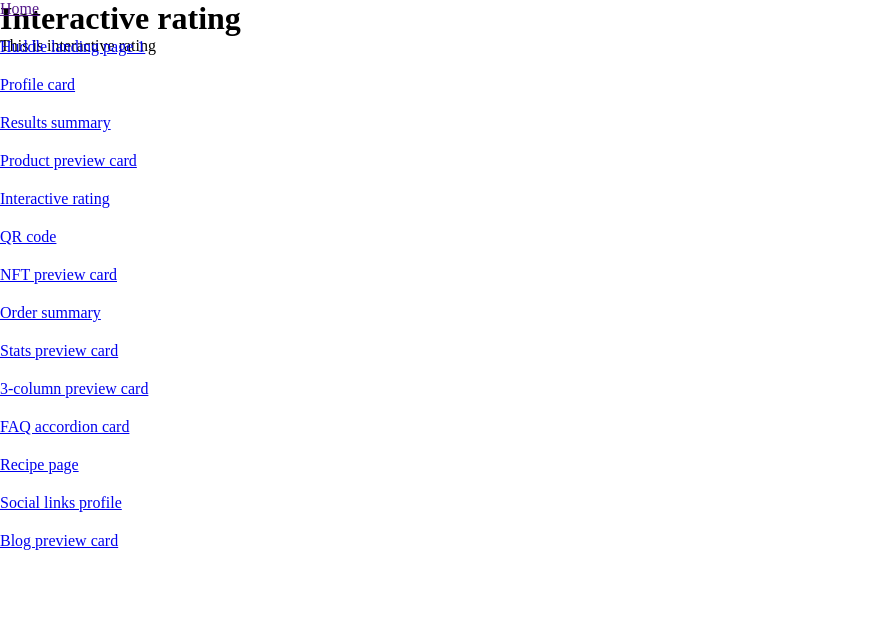
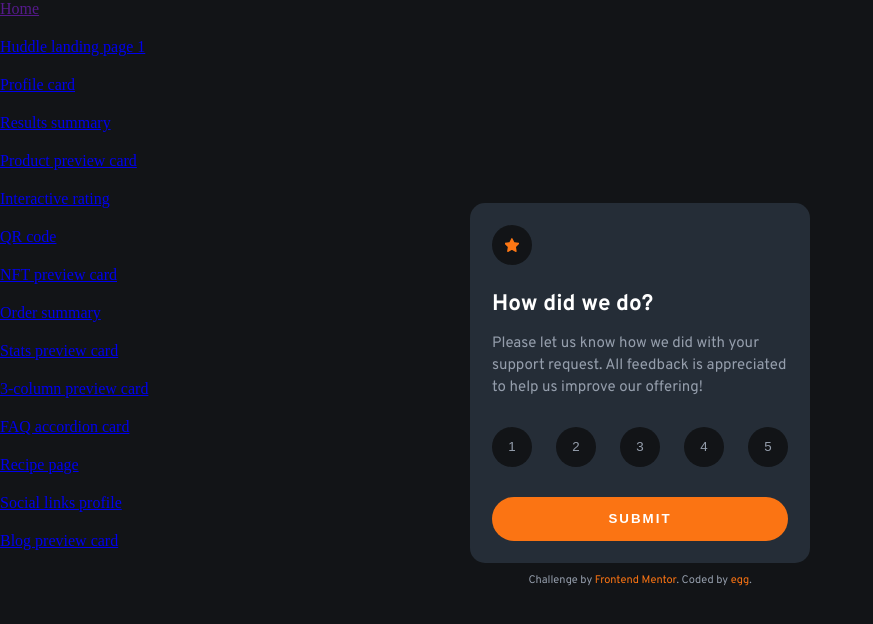
Before and after one commit to Draero/frontend_mentor_challenges, a plain HTML site: page index.html in a window 1280 px wide. Both pictures are taken after a click on the link "Interactive rating". Shown: the whole page, without its empty margins (0-873 px from the left). Drawn offline with Linux system fonts and the light colour scheme.

Commit message:
Interactive rating

```diff
--- a/challenges/3-column_preview_card/3-column_preview_card.css
+++ b/challenges/3-column_preview_card/3-column_preview_card.css
@@ -104,6 +104,7 @@ main {
 .attribution a {
   text-decoration: none;
   color: var(--dark-cyan-1);
+  cursor: pointer;
 }
 /* -------------------------------------- */
 
--- a/challenges/Blog_preview_card/blog_preview_card.css
+++ b/challenges/Blog_preview_card/blog_preview_card.css
@@ -169,5 +169,6 @@ section {
 .attribution a {
   color: var(--gray-500);
   text-decoration: none;
+  cursor: pointer;
 }
 /* -------------------------------------- */
--- a/challenges/FAQ_accordion_card/faq_accordion_card.css
+++ b/challenges/FAQ_accordion_card/faq_accordion_card.css
@@ -155,6 +155,7 @@ input:checked ~ div .arrow {
 .attribution a {
   color: var(--soft-red);
   text-decoration: none;
+  cursor: pointer;
 }
 /* -------------------------------------- */
 
--- a/challenges/Interactive_rating/components/templates/main-view.js
+++ b/challenges/Interactive_rating/components/templates/main-view.js
@@ -4,6 +4,7 @@ class mainView {
   getViewTemplate () {
     return  `
       <main>
+        <div class="pool">
           <section class="main-first-section">
             <div class="circular-container">
               <div class="main-first-section_star-icon"></div>
@@ -26,6 +27,13 @@ class mainView {
             </div>
             <button class="submit-button" type="submit">SUBMIT</button>
           </section>
+        </div>
+        <div class="attribution">
+          Challenge by
+          <a href="https://www.frontendmentor.io/challenges/interactive-rating-component-koxpeBUmI" target="_blank"
+            >Frontend Mentor</a
+          >. Coded by <a>egg</a>.
+        </div>
       </main>
     `;
   }
--- a/challenges/Interactive_rating/components/templates/secondary-view.js
+++ b/challenges/Interactive_rating/components/templates/secondary-view.js
@@ -4,9 +4,10 @@ class secondaryView {
   getViewTemplate (selectedNumber) {
     return `
       <main class="alternative-padding">
+        <div class="pool">
           <section class="main-first-section">
             <div class="main-first-section_image-container">
-            <img src="./images/illustration-thank-you.svg" alt="Thank You! (img)" />
+              <img src="./challenges/Interactive_rating/images/illustration-thank-you.svg" alt="Thank You! (img)" />
             </div>
             <div class="main-first-section_selection-message-container"><p>You selected ${selectedNumber} out of 5</p></div>
           </section>
@@ -17,6 +18,13 @@ class secondaryView {
               more support, don't hesitate to get in touch!
             </p>
           </section>
+        </div>
+        <div class="attribution">
+          Challenge by
+          <a href="https://www.frontendmentor.io/challenges/interactive-rating-component-koxpeBUmI" target="_blank"
+            >Frontend Mentor</a
+          >. Coded by <a>egg</a>.
+        </div>
       </main>
     `;
   }
--- a/challenges/Interactive_rating/styles.css
+++ b/challenges/Interactive_rating/interactive_rating.css
@@ -1,17 +1,18 @@
 /* ------------------------------- General styles ------------------------------- */
-@import url("../../general/colors.css");
 
-body {
+main {
+  min-height: 100vh;
   background-color: var(--very-dark-blue-1);
   font-family: 'Overpass', sans-serif; /* 400 - 700 */
   font-size: 1.5rem;
   color: var(--light-grey);
   display: flex;
+  flex-direction: column;
   align-items: center;
   justify-content: center;
 }
 
-main {
+.pool {
   width: 34rem;
   height: 36rem;
   border-radius: 1.5rem;
@@ -112,3 +113,17 @@ p { line-height: 2.2rem; }
   background-color: var(--light-grey);
 }
 /* ---------------------------------------------------------------------------- */
+
+/* --------------- footer --------------- */
+.attribution {
+  font-size: 1.1rem;
+  text-align: center;
+  padding: 1rem 0;
+}
+
+.attribution a {
+  color: var(--orange);
+  text-decoration: none;
+  cursor: pointer;
+}
+/* -------------------------------------- */
--- a/challenges/Interactive_rating/view.js
+++ b/challenges/Interactive_rating/interactive_rating_controller.js
@@ -4,12 +4,9 @@ import secondaryTemplate from "./components/templates/secondary-view.js";
 
 class generalViewController {
   constructor() {
-    this.body = document.querySelector("body");
-    this.body.innerHTML = mainTemplate.getViewTemplate();
+    this.appelement = document.getElementById("app");
+    this.appelement.innerHTML = mainTemplate.getViewTemplate();
     this.currentButton = false;
-    document.addEventListener("DOMContentLoaded", () => {
-      this.loadListeners();
-    });
   }
 
   loadListeners() {
@@ -40,11 +37,11 @@ class generalViewController {
   submitButtonListener(submitButton) {
     submitButton.addEventListener("click", () => {
       document.querySelector("main").remove();
-      this.body.innerHTML = secondaryTemplate.getViewTemplate(
+      this.appelement.innerHTML = secondaryTemplate.getViewTemplate(
         this.currentButton.textContent
       );
     });
   }
 }
 
-export default new generalViewController();
+export default generalViewController;
--- /dev/null
+++ b/challenges/Interactive_rating/interactive_rating_route.js
@@ -0,0 +1,22 @@
+import generalViewController from "./interactive_rating_controller.js";
+
+class interactiveRatingView {
+
+  viewObject = {
+    name: "interactiveRatingView",
+    links: [
+      {rel: "preconnect", href: "https://fonts.googleapis.com"},
+      {rel: "preconnect", href: "https://fonts.gstatic.com", crossorigin: "anonymous"},
+      {rel: "stylesheet", href: "https://fonts.googleapis.com/css2?family=Overpass:wght@400;700&display=swap"},
+      {rel: "stylesheet", href: "./challenges/Interactive_rating/interactive_rating.css"},
+    ]
+  };
+
+  constructor () {}
+
+  getViewTemplate () {
+    return new generalViewController();
+  }
+}
+
+export default new interactiveRatingView();
--- a/router.js
+++ b/router.js
@@ -2,6 +2,7 @@ import threeColumnPreviewCardView from "./challenges/3-column_preview_card/3-col
 import blogPreviewCardView from "./challenges/Blog_preview_card/blog_preview_card.js";
 import faqAccordionCardView from "./challenges/FAQ_accordion_card/faq_accordion_card.js";
 import huddleLandingPage1View from "./challenges/Huddle_landing_page_1/huddle_landing_page_1.js";
+import interactiveRatingView from "./challenges/Interactive_rating/interactive_rating_route.js";
 
 class Router {
 
@@ -9,14 +10,19 @@ class Router {
     threeColumnPreviewCardView,
     blogPreviewCardView,
     faqAccordionCardView,
-    huddleLandingPage1View
+    huddleLandingPage1View,
+    interactiveRatingView
   ]
 
   viewObject = this.viewList.reduce((acc, el) => ({
     ...acc,
     [el.viewObject.name]: el}), {});
 
+  // object to refresh link
   oldViewObject = {};
+
+  // for views without html return
+  auxViewObject = null;
 
   constructor (appelement) {
     this.appelement = appelement;
@@ -48,23 +54,26 @@ class Router {
 
   }
 
-  generateMain (newname) {
+  generateMain (newname, ishtmlstring) {
     if (Object.keys(this.oldViewObject).length !== 0) {
       if (this.oldViewObject.name !== newname) {
         this.removeLinks(this.oldViewObject.links);
         this.addLinks(this.viewObject[newname].viewObject.links);
         this.oldViewObject = this.viewObject[newname].viewObject;
-        return this.viewObject[newname].getViewTemplate().then(response => response.text());
-      } else return this.viewObject[newname].getViewTemplate().then(response => response.text());
+        if (ishtmlstring) return this.viewObject[newname].getViewTemplate().then(response => response.text());
+      } else {
+        if (ishtmlstring)  return this.viewObject[newname].getViewTemplate().then(response => response.text());
+      }
     } else {
       this.oldViewObject = this.viewObject[newname].viewObject;
       this.addLinks(this.oldViewObject.links);
-      return this.viewObject[newname].getViewTemplate().then(response => response.text());
+      if (ishtmlstring) return this.viewObject[newname].getViewTemplate().then(response => response.text());
     }
   }
 
   async refreshingView (newhash) {
     const route = newhash || "#home";
+    this.auxViewObject = null;
 
     switch (route) {
       case "#home":
@@ -72,7 +81,7 @@ class Router {
         break;
 
       case "#huddle_landing_page_1":
-        this.appelement.innerHTML = await this.generateMain("huddleLandingPage1View");
+        this.appelement.innerHTML = await this.generateMain("huddleLandingPage1View", true);
         break;
 
       case "#profile_card":
@@ -91,8 +100,9 @@ class Router {
         break;
 
       case "#interactive_rating":
-        this.appelement.innerHTML =
-          "<h1>Interactive rating</h1><p>This is interactive rating</p>";
+        this.auxViewObject = interactiveRatingView.getViewTemplate();
+        this.generateMain("interactiveRatingView", false);
+        this.auxViewObject.loadListeners();
         break;
 
       case "#qr_code":
@@ -116,11 +126,11 @@ class Router {
         break;
 
       case "#3-column_preview_card":
-        this.appelement.innerHTML = await this.generateMain("threeColumnPreviewCardView");
+        this.appelement.innerHTML = await this.generateMain("threeColumnPreviewCardView", true);
         break;
 
       case "#faq_accordion_card":
-        this.appelement.innerHTML = await this.generateMain("faqAccordionCardView");
+        this.appelement.innerHTML = await this.generateMain("faqAccordionCardView", true);
         break;
 
       case "#recipe_page":
@@ -134,7 +144,7 @@ class Router {
         break;
 
       case "#blog_preview_card":
-        this.appelement.innerHTML = await this.generateMain("blogPreviewCardView");
+        this.appelement.innerHTML = await this.generateMain("blogPreviewCardView", true);
         break;
 
       default:
```
Also changed, not shown: challenges/3-column_preview_card/3-column_preview_card.html (+1 -1 lines), challenges/Blog_preview_card/blog_preview_card.html (+1 -1 lines), challenges/FAQ_accordion_card/faq_accordion_card.html (+1 -1 lines), challenges/Interactive_rating/index.html (deleted, +0 -19 lines). Lines whose indentation alone changed are shown as unchanged.
